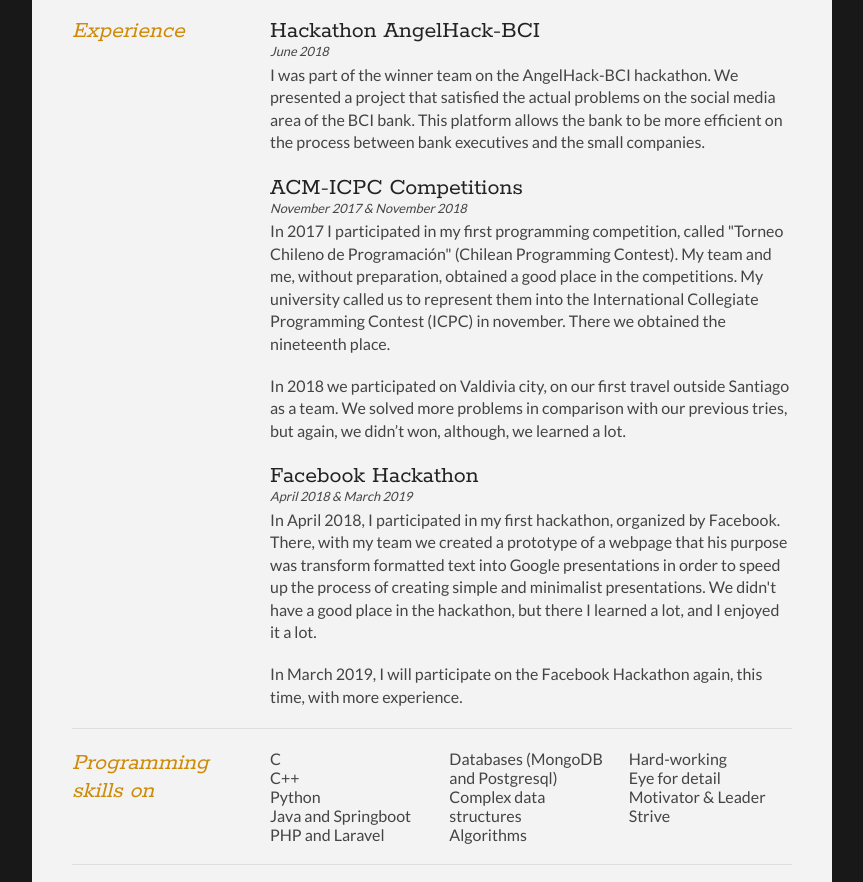
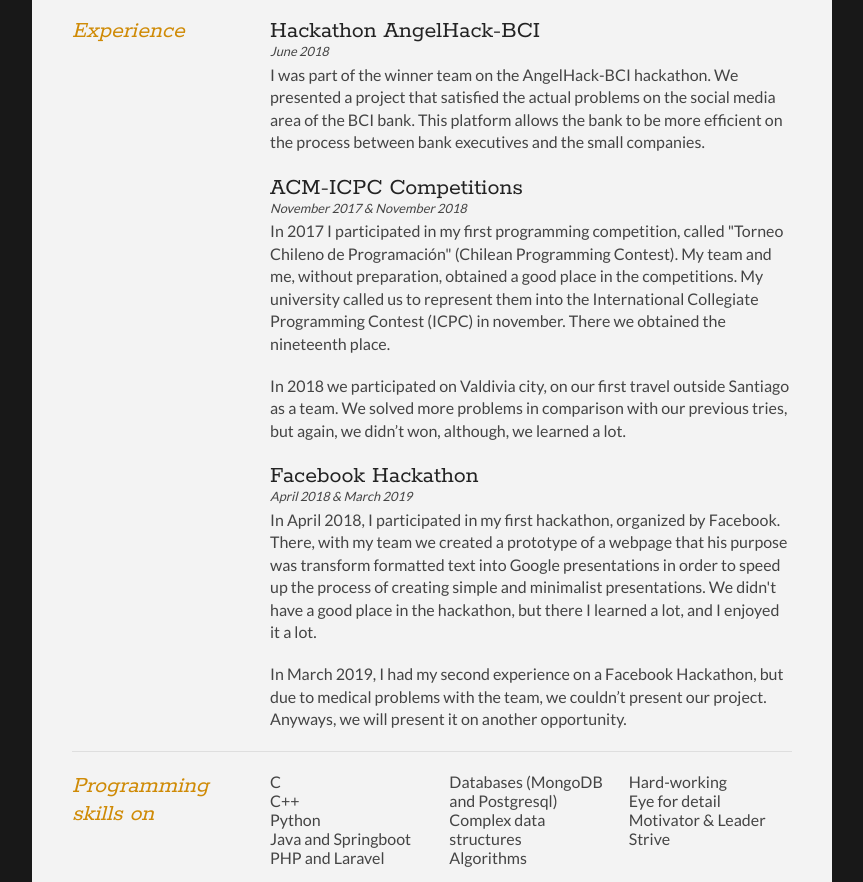
Before and after one commit to eliass1997ok/eliass1997ok.github.io, a plain HTML site: page index.html in a window 1280 px wide. Shown: the part 170-1052 px from the top of the page, without its empty margins (208-1071 px from the left). Drawn offline with Linux system fonts and the light colour scheme.

Commit message:
Fix on update.

```diff
--- a/index.html
+++ b/index.html
@@ -64,7 +64,7 @@
 					<h2>Facebook Hackathon</h2>
 					<p class="subDetails">April 2018 & March 2019</p>
 					<p>In April 2018, I participated in my first hackathon, organized by Facebook. There, with my team we created a prototype of a webpage that his purpose was transform formatted text into Google presentations in order to speed up the process of creating simple and minimalist presentations. We didn't have a good place in the hackathon, but there I learned a lot, and I enjoyed it a lot.</p>
-					<p>In March 2019, I will participate on the Facebook Hackathon again, this time, with more experience.</p>
+					<p>In March 2019, I had my second experience on a Facebook Hackathon, but due to medical problems with the team, we couldn’t present our project. Anyways, we will present it on another opportunity.</p>
 				</article>
 			</div>
 			<div class="clear"></div>
```
